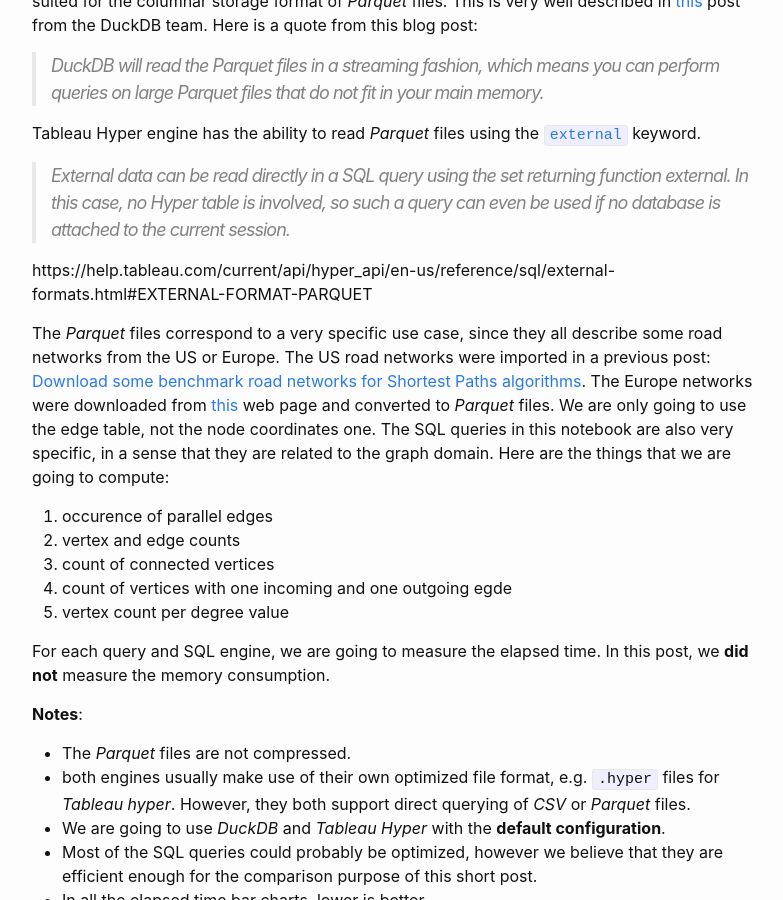
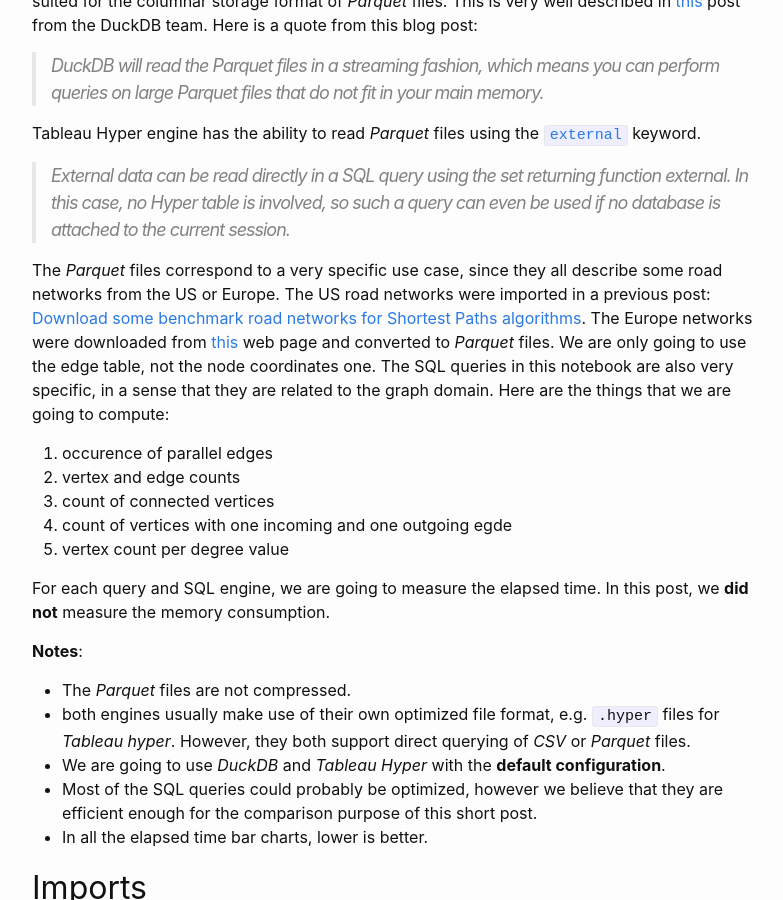
Before and after one commit to aetperf/aetperf.github.io, a Jekyll site: the page built from _posts/2022-10-03-Query-Parquet-files-with-DuckDB-and-Tableau-Hyper-engines.md, in a window 1280 px wide and 900 px high, scrolled down 475 px. Shown: the whole window, without its empty margins (238-1021 px from the left). Built offline with Jekyll 4.4.1, drawn with Linux system fonts in a browser that asks for light colours; comment, search, counter and statistics services are not loaded; some of the changed lines change nothing that is shown.

Commit message:
small update

```diff
--- a/_posts/2022-10-03-Query-Parquet-files-with-DuckDB-and-Tableau-Hyper-engines.md
+++ b/_posts/2022-10-03-Query-Parquet-files-with-DuckDB-and-Tableau-Hyper-engines.md
@@ -23,11 +23,10 @@
 > DuckDB will read the Parquet files in a streaming fashion, which means you can perform queries on large Parquet files that do not fit in your main memory.
 
 Tableau Hyper engine has the ability to read *Parquet* files using the [`external`](
- https://help.tableau.com/current/api/hyper_api/en-us/reference/sql/external-data-in-sql.html) keyword.
+ https://help.tableau.com/current/api/hyper_api/en-us/reference/sql/external-formats.html#EXTERNAL-FORMAT-PARQUET) keyword.
 
 > External data can be read directly in a SQL query using the set returning function external. In this case, no Hyper table is involved, so such a query can even be used if no database is attached to the current session.
 
-https://help.tableau.com/current/api/hyper_api/en-us/reference/sql/external-formats.html#EXTERNAL-FORMAT-PARQUET
 
 The *Parquet* files correspond to a very specific use case, since they all describe some road networks from the US or Europe. The US road networks were imported in a previous post: [Download some benchmark road networks for Shortest Paths algorithms](https://aetperf.github.io/2022/09/22/Download-some-benchmark-road-networks-for-Shortest-Paths-algorithms.html). The Europe networks were downloaded from [this](https://i11www.iti.kit.edu/resources/roadgraphs.php) web page and converted to *Parquet* files. We are only going to use the edge table, not the node coordinates one. The SQL queries in this notebook are also very specific, in a sense that they are related to the graph domain. Here are the things that we are going to compute:
 1. occurence of parallel edges
```
